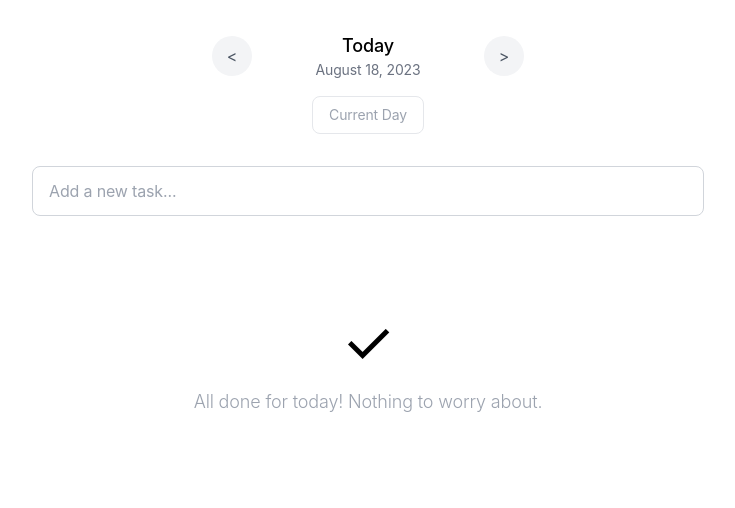
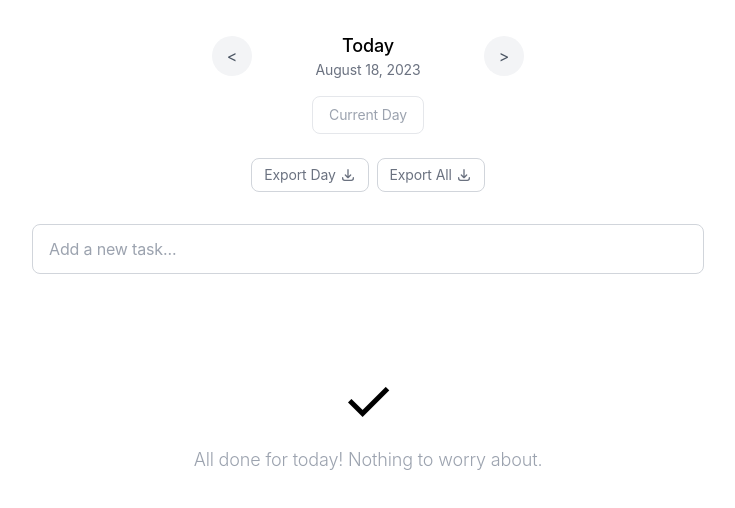
Before and after one commit to kartikpapney/todo, a React (Create React App) app: page / in a window 1280 px wide. Shown: the top 508 px of the page, without its empty margins (272-1007 px from the left). Built offline with nearby package versions, Linux system fonts and the light colour scheme.

Commit message:
feat: export functionality

```diff
--- a/src/App.js
+++ b/src/App.js
@@ -4,6 +4,7 @@ import Items from './components/Items';
 import { useEffect, useState } from 'react';
 import Alert from './components/Alert';
 import useStore from './utils/useStore';
+import { exportTasksToCSV } from './utils/exportUtils';
 import { Helmet } from 'react-helmet';
 function App() {
   const [alert, setAlert] = useState('');
@@ -26,6 +27,26 @@ function App() {
 
   const goToToday = () => {
     setSelectedDate(new Date().toISOString().split('T')[0]);
+  };
+
+  // Export functions
+  const exportCurrentDayTasks = () => {
+    const tasksToExport = items.filter(item => item.createdAt === selectedDate);
+    if (tasksToExport.length === 0) {
+      setAlert('No tasks to export for this day');
+      return;
+    }
+    exportTasksToCSV(tasksToExport, 'filtered', selectedDate);
+    setAlert('Tasks exported successfully');
+  };
+
+  const exportAllTasks = () => {
+    if (items.length === 0) {
+      setAlert('No tasks to export');
+      return;
+    }
+    exportTasksToCSV(items, 'all', selectedDate);
+    setAlert('All tasks exported successfully');
   };
 
   // Helper function to format date display
@@ -124,6 +145,30 @@ function App() {
             >
               {selectedDate === new Date().toISOString().split('T')[0] ? "Current Day" : "Go to Today"}
             </button>
+
+            {/* Export options */}
+            <div className="flex flex-wrap justify-center gap-2 mt-2">
+              <button
+                onClick={exportCurrentDayTasks}
+                className="px-3 py-1.5 text-sm text-gray-500 hover:text-black border border-gray-300 hover:border-black rounded-lg transition-all duration-200 flex items-center gap-1"
+                title="Export tasks for this day"
+              >
+                <span className="hidden sm:inline">Export</span> Day
+                <svg xmlns="http://www.w3.org/2000/svg" className="h-4 w-4" fill="none" viewBox="0 0 24 24" stroke="currentColor">
+                  <path strokeLinecap="round" strokeLinejoin="round" strokeWidth={2} d="M4 16v1a3 3 0 003 3h10a3 3 0 003-3v-1m-4-4l-4 4m0 0l-4-4m4 4V4" />
+                </svg>
+              </button>
+              <button
+                onClick={exportAllTasks}
+                className="px-3 py-1.5 text-sm text-gray-500 hover:text-black border border-gray-300 hover:border-black rounded-lg transition-all duration-200 flex items-center gap-1"
+                title="Export all tasks"
+              >
+                <span className="hidden sm:inline">Export</span> All
+                <svg xmlns="http://www.w3.org/2000/svg" className="h-4 w-4" fill="none" viewBox="0 0 24 24" stroke="currentColor">
+                  <path strokeLinecap="round" strokeLinejoin="round" strokeWidth={2} d="M4 16v1a3 3 0 003 3h10a3 3 0 003-3v-1m-4-4l-4 4m0 0l-4-4m4 4V4" />
+                </svg>
+              </button>
+            </div>
           </div>
         </div>
 
--- /dev/null
+++ b/src/utils/exportUtils.js
@@ -0,0 +1,66 @@
+/**
+ * Utility functions for exporting task data
+ */
+
+/**
+ * Convert tasks to CSV format and trigger a download
+ * @param {Array} items - Array of task objects
+ * @param {string} exportType - The type of export ('all' or 'filtered')
+ * @param {string} selectedDate - The currently selected date (for filename)
+ */
+export const exportTasksToCSV = (items, exportType, selectedDate) => {
+  // Format options for dates
+  const dateFormatOptions = {
+    year: 'numeric',
+    month: 'long',
+    day: 'numeric'
+  };
+
+  // Headers for the CSV
+  const csvHeaders = ['Task', 'Status', 'Date'];
+
+  // Convert each task to a CSV row
+  const csvRows = items.map(item => {
+    return [
+      // Escape quotes in task names to prevent CSV formatting issues
+      `"${item.name.replace(/"/g, '""')}"`,
+      item.done ? 'Completed' : 'Pending',
+      new Date(item.createdAt).toLocaleDateString('en-US', dateFormatOptions)
+    ];
+  });
+
+  // Combine headers and rows
+  const csvContent = [
+    csvHeaders.join(','),
+    ...csvRows.map(row => row.join(','))
+  ].join('\n');
+
+  // Create a Blob with the CSV content
+  const blob = new Blob([csvContent], { type: 'text/csv;charset=utf-8;' });
+
+  // Create a download link
+  const link = document.createElement('a');
+
+  // Create a URL for the blob
+  const url = URL.createObjectURL(blob);
+  link.setAttribute('href', url);
+
+  // Set the filename based on export type
+  const filename = exportType === 'all'
+    ? `all_tasks_${new Date().toISOString().split('T')[0]}.csv`
+    : `tasks_${selectedDate}.csv`;
+
+  link.setAttribute('download', filename);
+
+  // Append the link to the body (required for Firefox)
+  document.body.appendChild(link);
+
+  // Trigger the download
+  link.click();
+
+  // Clean up
+  setTimeout(() => {
+    document.body.removeChild(link);
+    URL.revokeObjectURL(url);
+  }, 100);
+};
```
